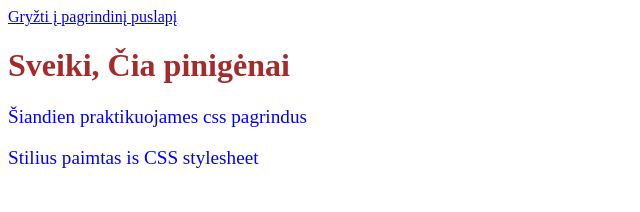
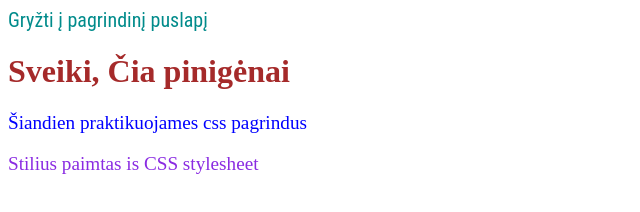
Before and after one commit to Ainyzas/CAdarbai, a plain HTML site: page pamoka2/uzduotis1.html in a window 1280 px wide. Shown: the whole page, without its empty margins (0-640 px from the left). Drawn offline with Linux system fonts and the light colour scheme; files that its build step writes are made by us from their sources; the site is published under a folder, as on GitHub Pages, so addresses that start at the root find nothing.

Commit message:
sutvarkytas css linkas uzduotis1.html file

```diff
--- a/pamoka2/uzduotis1.html
+++ b/pamoka2/uzduotis1.html
@@ -1,7 +1,7 @@
 <!DOCTYPE html>
 <html lang="en">
     <head>
-        <link rel="stylesheet" href="/stylesheet.css" />
+        <link rel="stylesheet" href="stylesheet.css" />
         <style>
             h1 {
                 color: brown;
```
